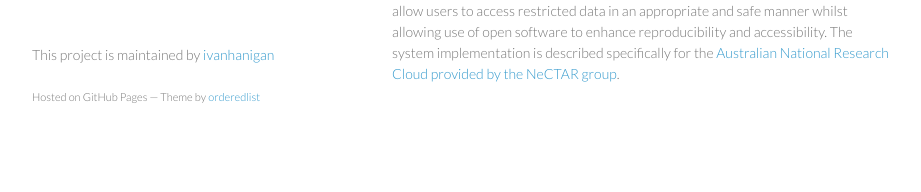
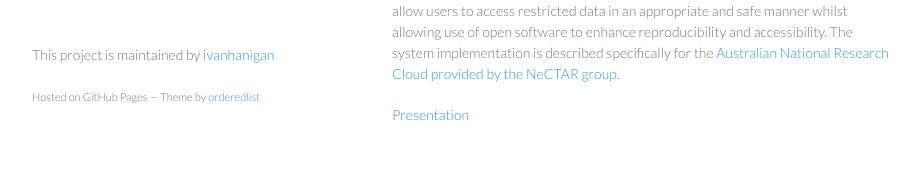
Before and after one commit to OpenSoftware-RestrictedData/opensoftware-restricteddata.github.com, a Jekyll site: the page built from index.md, in a window 1280 px wide. Shown: the part 724-916 px from the top of the page, without its empty margins (178-1099 px from the left). Built offline with Jekyll 4.4.1, drawn with Linux system fonts in a browser that asks for light colours; comment, search, counter and statistics services are not loaded.

Commit message:
Update index.md

```diff
--- a/index.md
+++ b/index.md
@@ -32,3 +32,5 @@ appropriate and safe manner whilst allowing use of open software to
 enhance reproducibility and accessibility.  The system implementation
 is described specifically for the [Australian National Research Cloud
 provided by the NeCTAR group](http://www.nectar.org.au/research-cloud/).
+
+[Presentation](/presentations/NCCARF-2013/hanigan-presentation-final.pdf)
```
